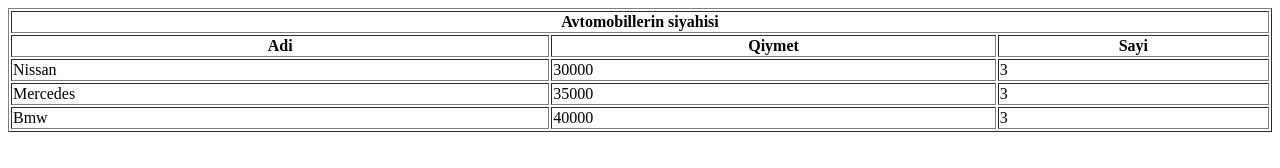
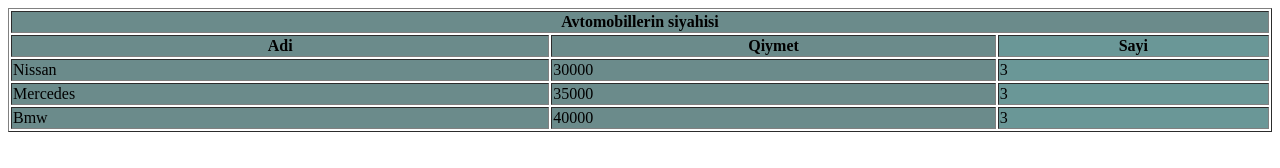
Before and after one commit to ParvinAhmadov/task.2, a plain HTML site: page index.html in a window 1280 px wide. Drawn offline with Linux system fonts and the light colour scheme.

Commit message:
Update index.html

```diff
--- a/index.html
+++ b/index.html
@@ -17,6 +17,11 @@
  -->
 
         <table border="1px" align="center" width="100%">
+            <colgroup>
+               <col span="2" style="background-color: rgb(107, 139, 139);">
+               <col style="background-color: rgb(106, 151, 151);">
+            </colgroup>
+
             <tr>
                 <th colspan="3">Avtomobillerin siyahisi</th>
             </tr>
```
